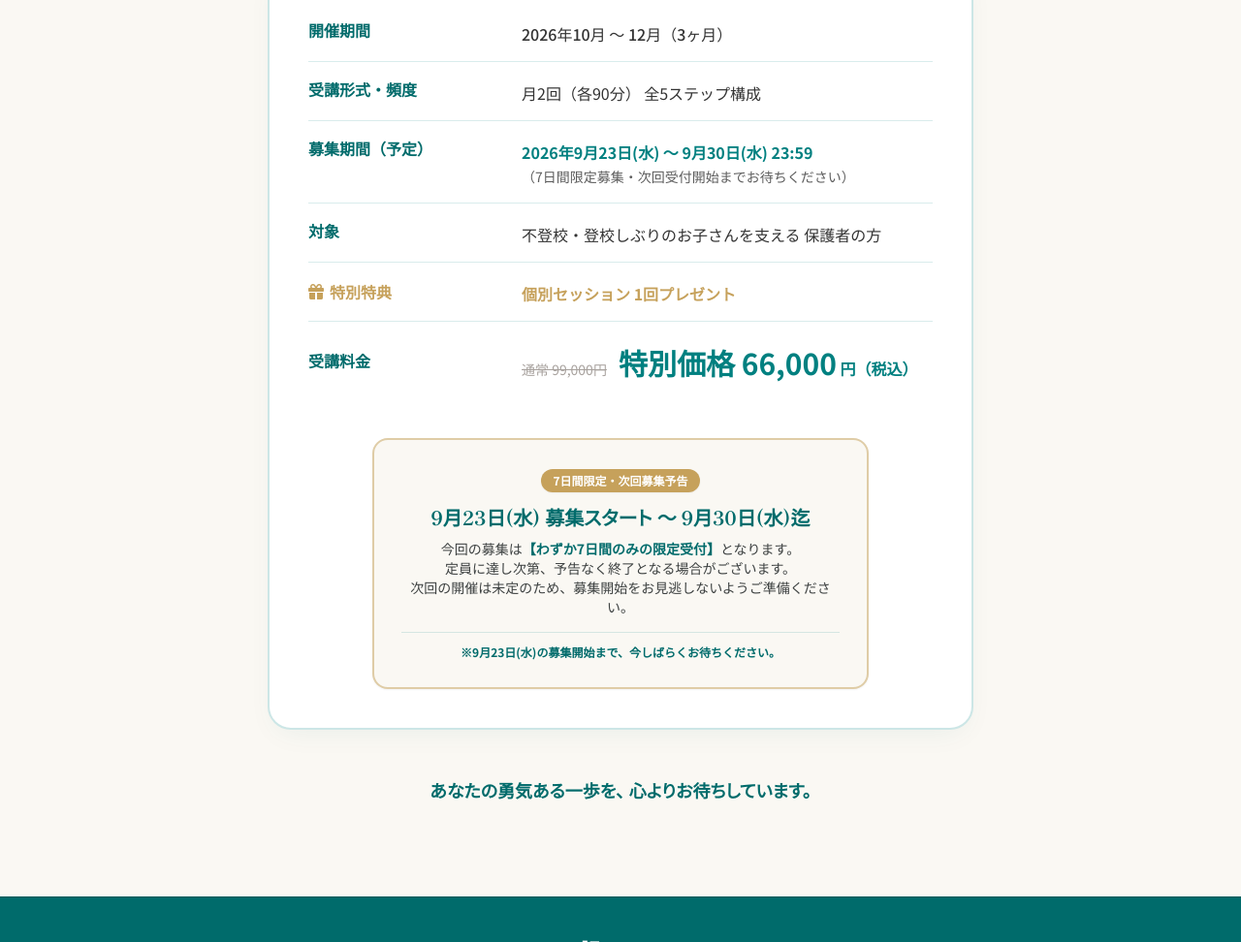
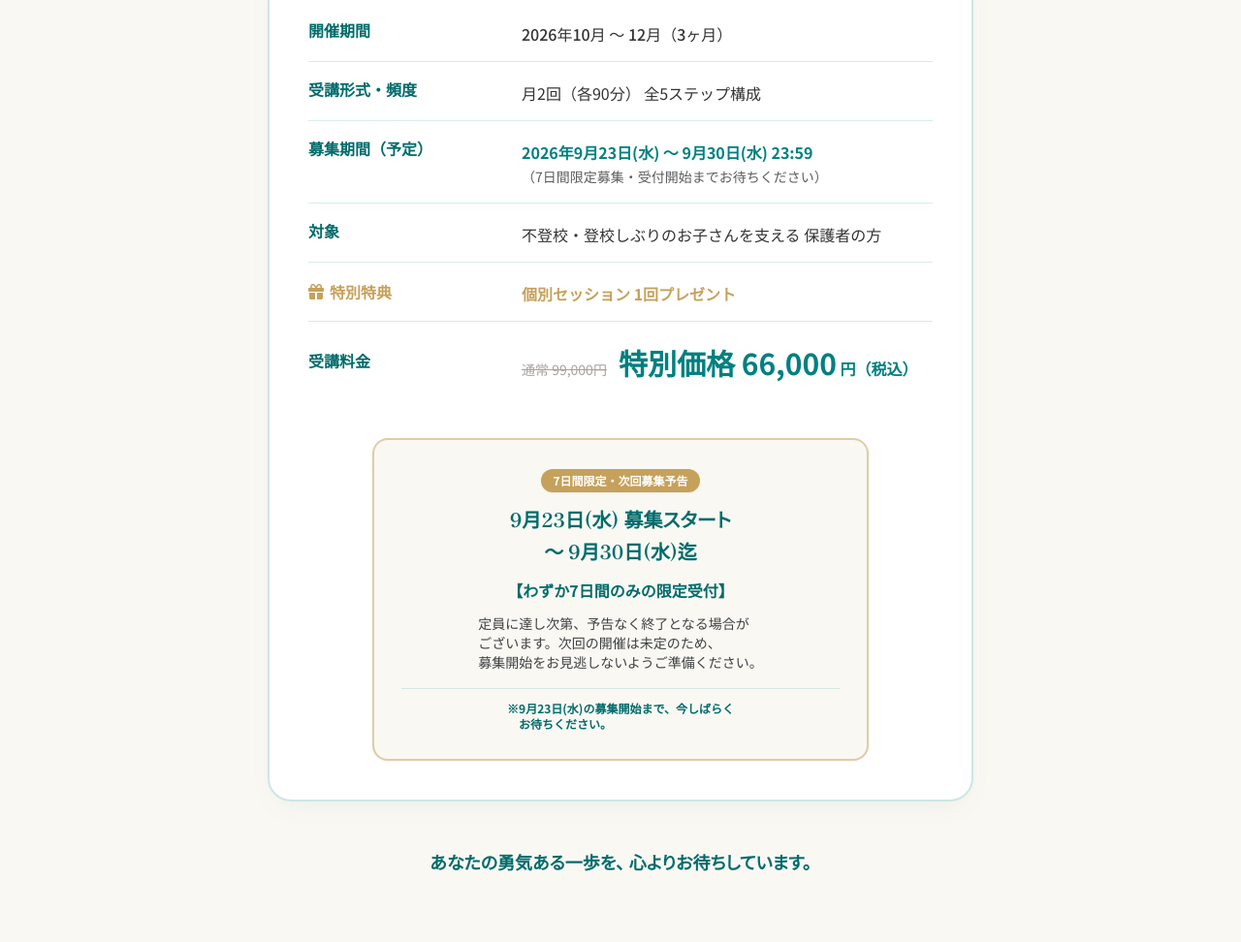
Before and after one commit to ladybirdm1206-spec/mother1th-stories, a plain HTML site: page index.html in a window 1280 px wide. Shown: the part 9525-10497 px from the top of the page at 97% size. Drawn offline with nearby package versions, Linux system fonts and the light colour scheme.

Commit message:
Add files via upload

```diff
--- a/index.html
+++ b/index.html
@@ -800,7 +800,7 @@
             <dt class="font-bold text-[#006B6B]">募集期間（予定）</dt>
             <dd class="mt-0.5 sm:mt-1 text-[#333333] sm:col-span-2">
               <span class="text-[#008080] font-bold">2026年9月23日(水) 〜 9月30日(水) 23:59</span><br />
-              <span class="text-xs sm:text-sm text-[#333333]/80">（7日間限定募集・次回受付開始までお待ちください）</span>
+              <span class="text-xs sm:text-sm text-[#333333]/80">（7日間限定募集・受付開始までお待ちください）</span>
             </dd>
           </div>
           <div class="py-3 sm:py-4 sm:grid sm:grid-cols-3 sm:gap-4">
@@ -837,16 +837,21 @@
             <span class="inline-block bg-[#C6A15B] text-white text-xs font-bold px-3 py-1 rounded-full mb-3 shadow-sm">
               7日間限定・次回募集予告
             </span>
-            <p class="font-mincho font-bold text-lg sm:text-xl text-[#006B6B] leading-relaxed mb-2">
-              9月23日(水) 募集スタート 〜 9月30日(水)迄
+            <p class="font-mincho font-bold text-lg sm:text-xl text-[#006B6B] leading-snug sm:leading-relaxed mb-3 text-center">
+              <span class="inline-block">9月23日(水) 募集スタート</span><br />
+              <span class="inline-block">〜 9月30日(水)迄</span>
             </p>
-            <p class="text-xs sm:text-sm text-[#3D4141] leading-relaxed">
-              今回の募集は<strong class="text-[#006B6B]">【わずか7日間のみの限定受付】</strong>となります。<br />
-              定員に達し次第、予告なく終了となる場合がございます。<br class="hidden sm:inline" />
-              次回の開催は未定のため、募集開始をお見逃しないようご準備ください。
+            <p class="font-bold text-[#006B6B] text-sm sm:text-base text-center mb-3">
+              【わずか7日間のみの限定受付】
             </p>
-            <div class="mt-4 pt-3 border-t border-[#008080]/15 text-xs text-[#006B6B] font-bold">
-              ※9月23日(水)の募集開始まで、今しばらくお待ちください。
+            <div class="inline-block text-left text-xs sm:text-sm text-[#3D4141] leading-relaxed">
+              <p>定員に達し次第、予告なく終了となる場合が<br />ございます。次回の開催は未定のため、<br />募集開始をお見逃しないようご準備ください。</p>
+            </div>
+            <div class="mt-4 pt-3 border-t border-[#008080]/15 text-xs text-[#006B6B] font-bold text-center">
+              <div class="inline-flex text-left items-start">
+                <span class="select-none">※</span>
+                <span>9月23日(水)の募集開始まで、今しばらく<br />お待ちください。</span>
+              </div>
             </div>
           </div>
         </div>
```
